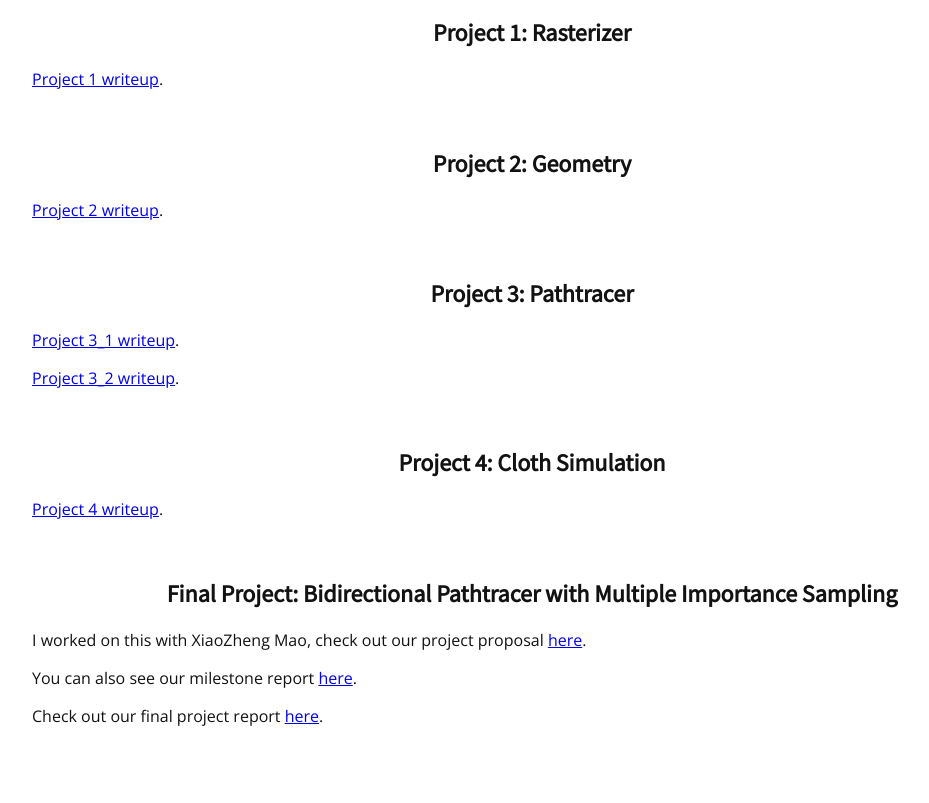
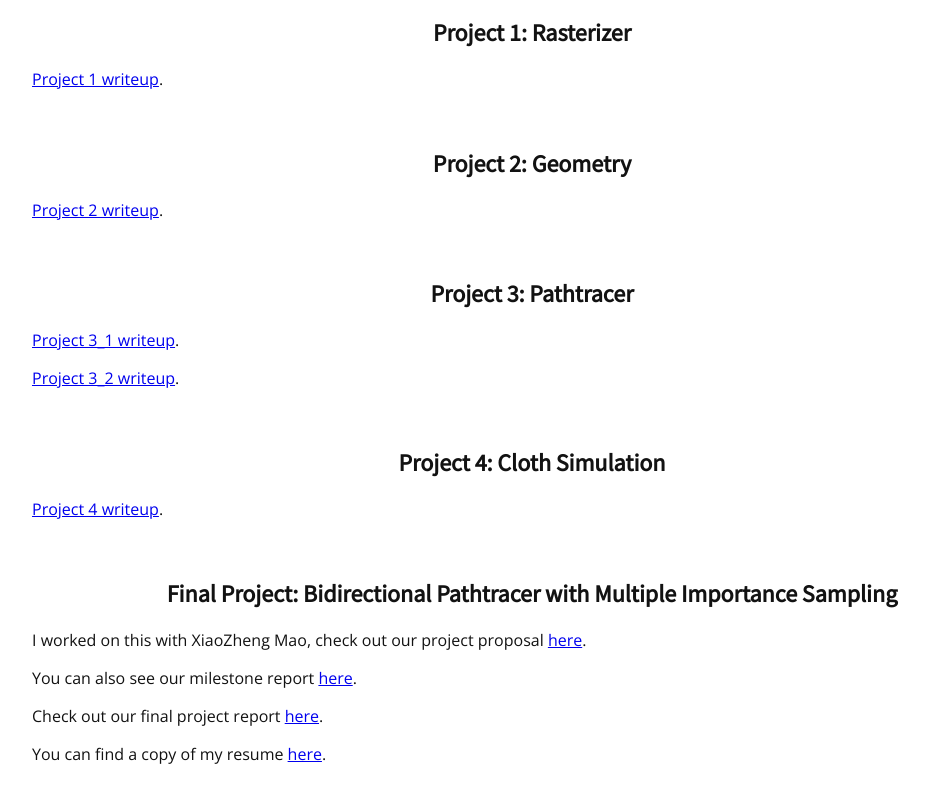
Before and after one commit to ianmars/ianmars.github.io, a plain HTML site: page index.html in a window 1280 px wide. Shown: the part 217-1020 px from the top of the page, without its empty margins (108-1037 px from the left). Drawn offline with nearby package versions, Linux system fonts and the light colour scheme.

Commit message:
adding resume

```diff
--- a/index.html
+++ b/index.html
@@ -42,4 +42,6 @@
 <p>I worked on this with XiaoZheng Mao, check out our project proposal <a href="proposal.html">here</a>.</p>
 <p>You can also see our milestone report <a href="milestone.html">here</a>.</p>
 <p>Check out our final project report <a href="final.html">here</a>.</p>
+
+<p>You can find a copy of my resume <a href="Ian_Marshall_Resume.pdf">here</a>.</p>
 </body>
```
Also changed, not shown: 1 other file.
